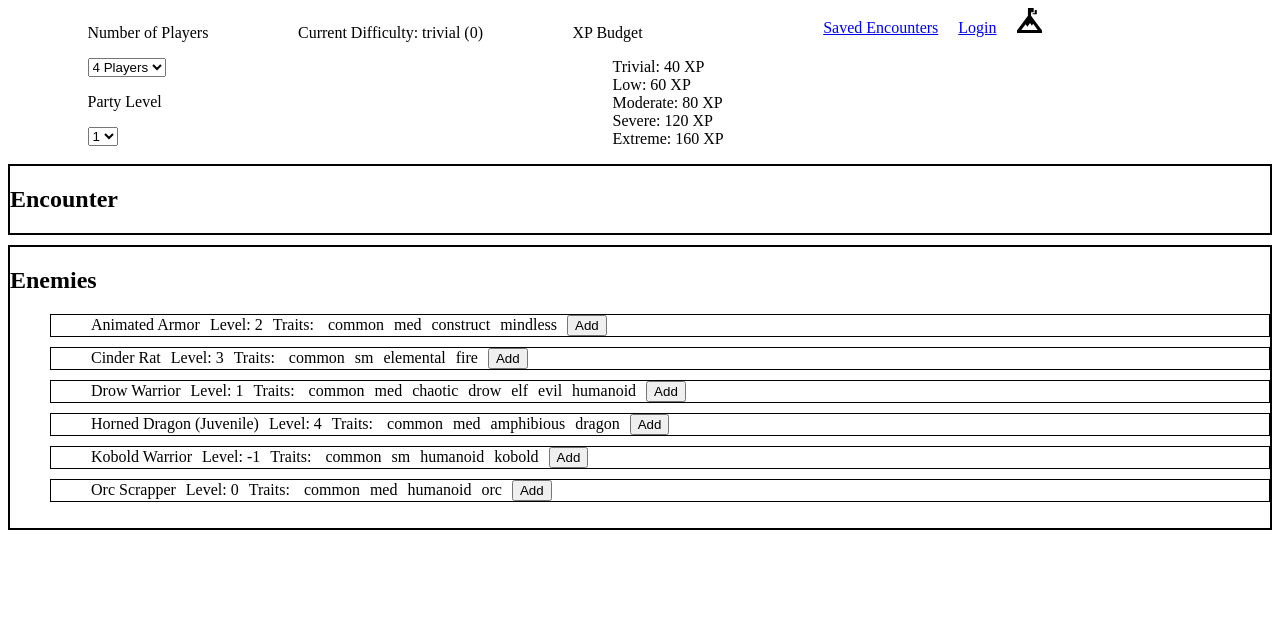
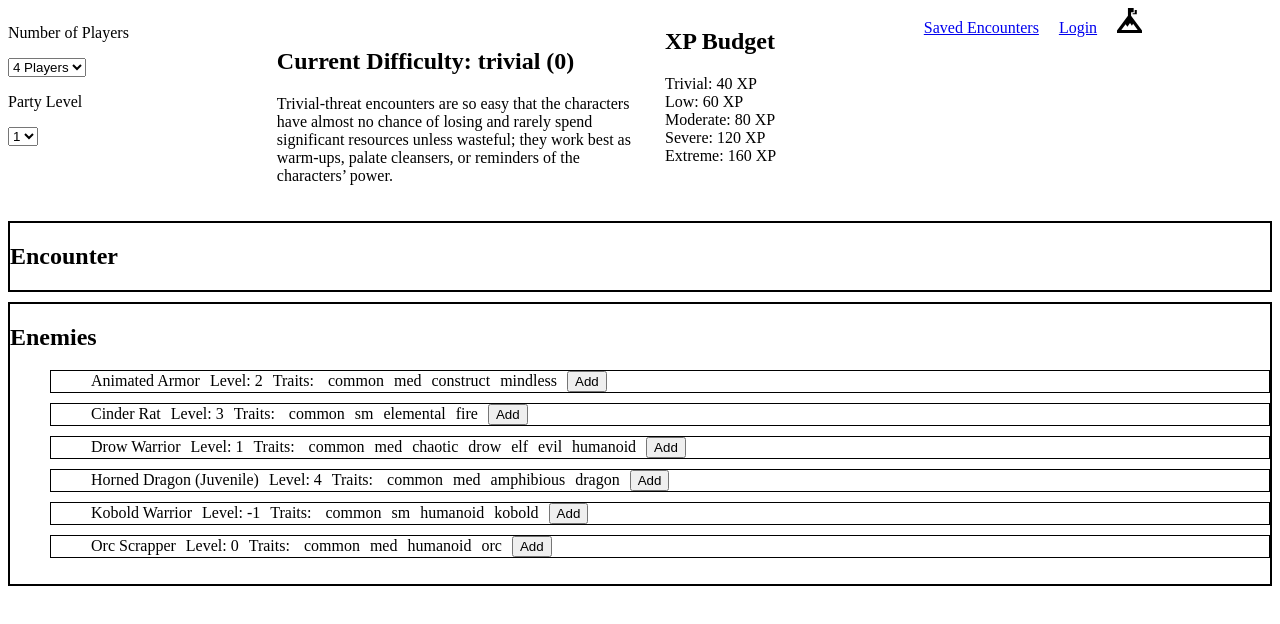
Before and after one commit to RobinPhillips98/trailmarker, a React (Vite) app in the folder frontend/: page / in a window 1280 px wide. Shown: the top 624 px of the page. Built offline with nearby package versions, Linux system fonts and the light colour scheme.

Commit message:
Frontend: Updated difficulty display and made minor styling changes.

```diff
--- a/frontend/src/css/styles.css
+++ b/frontend/src/css/styles.css
@@ -15,8 +15,22 @@ nav a {
   padding: 10px;
 }
 
+#partyInfoForm {
+  width: 20%;
+}
+
+#difficultyDisplay {
+  width: 30%;
+  margin: 20px;
+}
+
+#difficultyList {
+  width: 20%;
+}
+
 #difficultyList ul {
   list-style-type: none;
+  padding-left: 0;
 }
 
 #encounterDisplay {
@@ -28,6 +42,7 @@ nav a {
 
 #encounterDisplay li {
   list-style: none;
+  padding-left: 0;
   padding-bottom: 10px;
 }
 
@@ -39,6 +54,7 @@ nav a {
 
 #enemyList li {
   list-style: none;
+  padding-left: 0;
   padding-bottom: 10px;
 }
 
--- a/frontend/src/js/components/header/CurrentDifficultyDisplay.jsx
+++ b/frontend/src/js/components/header/CurrentDifficultyDisplay.jsx
@@ -1,8 +1,47 @@
-function CurrentDifficultyDisplay(props) {
+import { useEffect, useState } from "react";
+
+function CurrentDifficultyDisplay({ difficulty, xp }) {
+  const [description, setDescription] = useState("");
+
+  useEffect(() => {
+    switch (difficulty) {
+      case "trivial":
+        setDescription(
+          "Trivial-threat encounters are so easy that the characters have almost no chance of losing and rarely spend significant resources unless wasteful; they work best as warm-ups, palate cleansers, or reminders of the characters’ power."
+        );
+        break;
+      case "low":
+        setDescription(
+          "Low-threat encounters offer a surface-level challenge that may use some of the party’s resources but rarely endanger the entire group unless they use very poor tactics."
+        );
+        break;
+      case "moderate":
+        setDescription(
+          "Moderate-threat encounters pose a serious challenge that requires sound tactics and resource management, though the characters are still unlikely to be completely overpowered."
+        );
+        break;
+      case "severe":
+        setDescription(
+          "Severe-threat encounters are among the toughest battles a group can win, suited for major story moments like boss fights, where poor tactics or bad luck could easily lead to death or retreat."
+        );
+        break;
+      case "extreme":
+        setDescription(
+          "Extreme-threat encounters are nearly even matches for the characters and should be used sparingly—typically for climactic finales or highly skilled groups—since they carry a real risk of a total party defeat."
+        );
+        break;
+      default:
+        setDescription("Error: Invalid difficulty level");
+    }
+  }, [difficulty]);
+
   return (
-    <p>
-      Current Difficulty: {props.difficulty} ({props.xp})
-    </p>
+    <div id="difficultyDisplay">
+      <h2>
+        Current Difficulty: {difficulty} ({xp})
+      </h2>
+      <p>{description}</p>
+    </div>
   );
 }
 
--- a/frontend/src/js/components/header/PartyInfoForm.jsx
+++ b/frontend/src/js/components/header/PartyInfoForm.jsx
@@ -1,8 +1,9 @@
-function PartyInfoForm(props) {
+function PartyInfoForm({ handlePartySize, handlePartyLevel }) {
   return (
+    <div id="partyInfoForm">
       <form>
         <p>Number of Players</p>
-      <select name="partySize" id="partySize" onChange={props.handlePartySize}>
+        <select name="partySize" id="partySize" onChange={handlePartySize}>
           <option value="2">2 Players</option>
           <option value="3">3 Players</option>
           <option value="4" selected>
@@ -12,16 +13,13 @@ function PartyInfoForm(props) {
           <option value="6">6 Players</option>
         </select>
         <p>Party Level</p>
-      <select
-        name="partyLevel"
-        id="partyLevel"
-        onChange={props.handlePartyLevel}
-      >
+        <select name="partyLevel" id="partyLevel" onChange={handlePartyLevel}>
           <option value="1">1</option>
           <option value="2">2</option>
           <option value="3">3</option>
         </select>
       </form>
+    </div>
   );
 }
 
--- a/frontend/src/js/components/header/XPBudget.jsx
+++ b/frontend/src/js/components/header/XPBudget.jsx
@@ -1,7 +1,7 @@
 function XPBudget({ budget }) {
   return (
     <div id="difficultyList">
-      <p>XP Budget</p>
+      <h2>XP Budget</h2>
       <ul>
         <li>Trivial: {budget.trivial} XP</li>
         <li>Low: {budget.low} XP</li>
```
Lines whose indentation alone changed are shown as unchanged.
